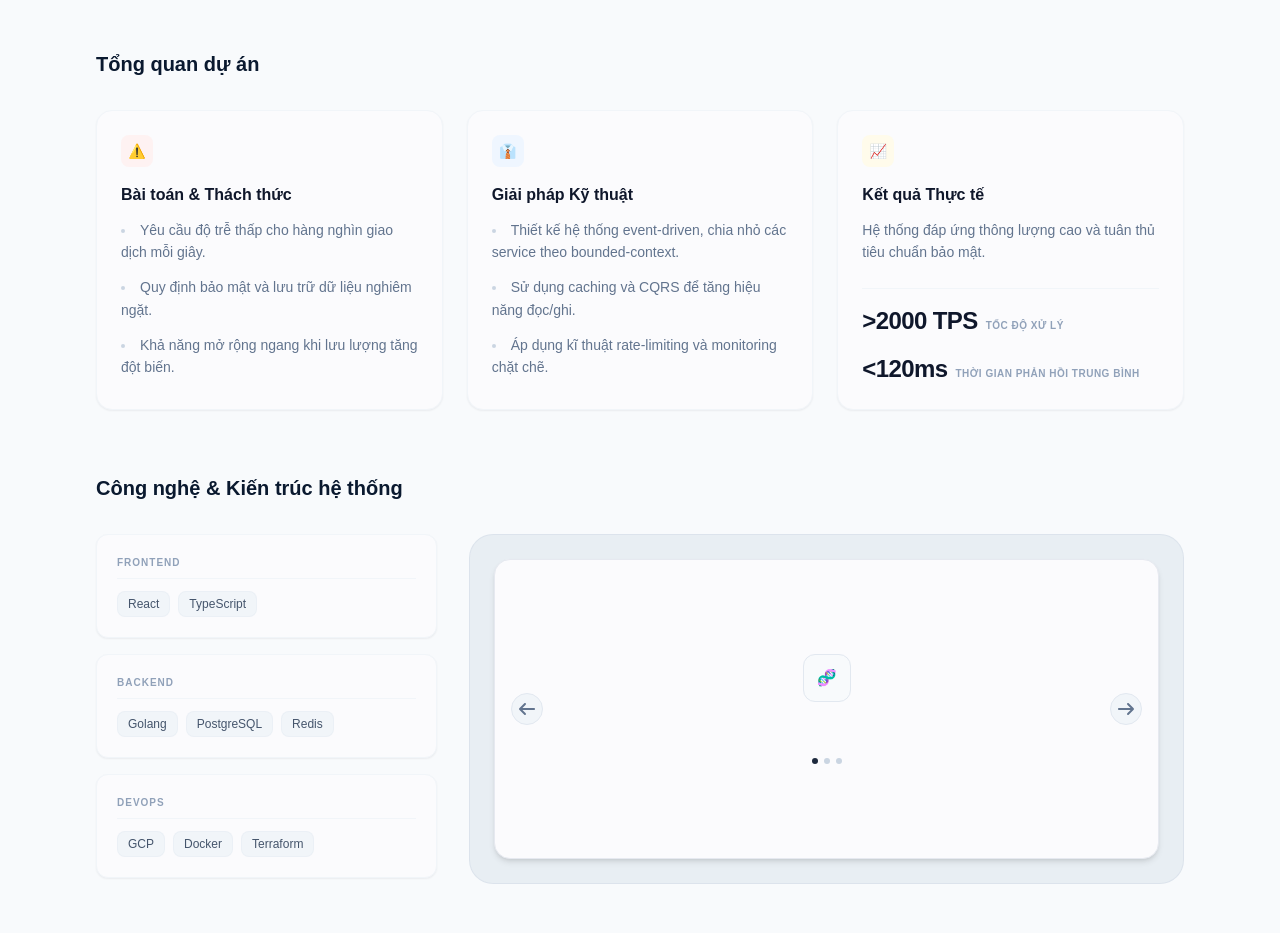
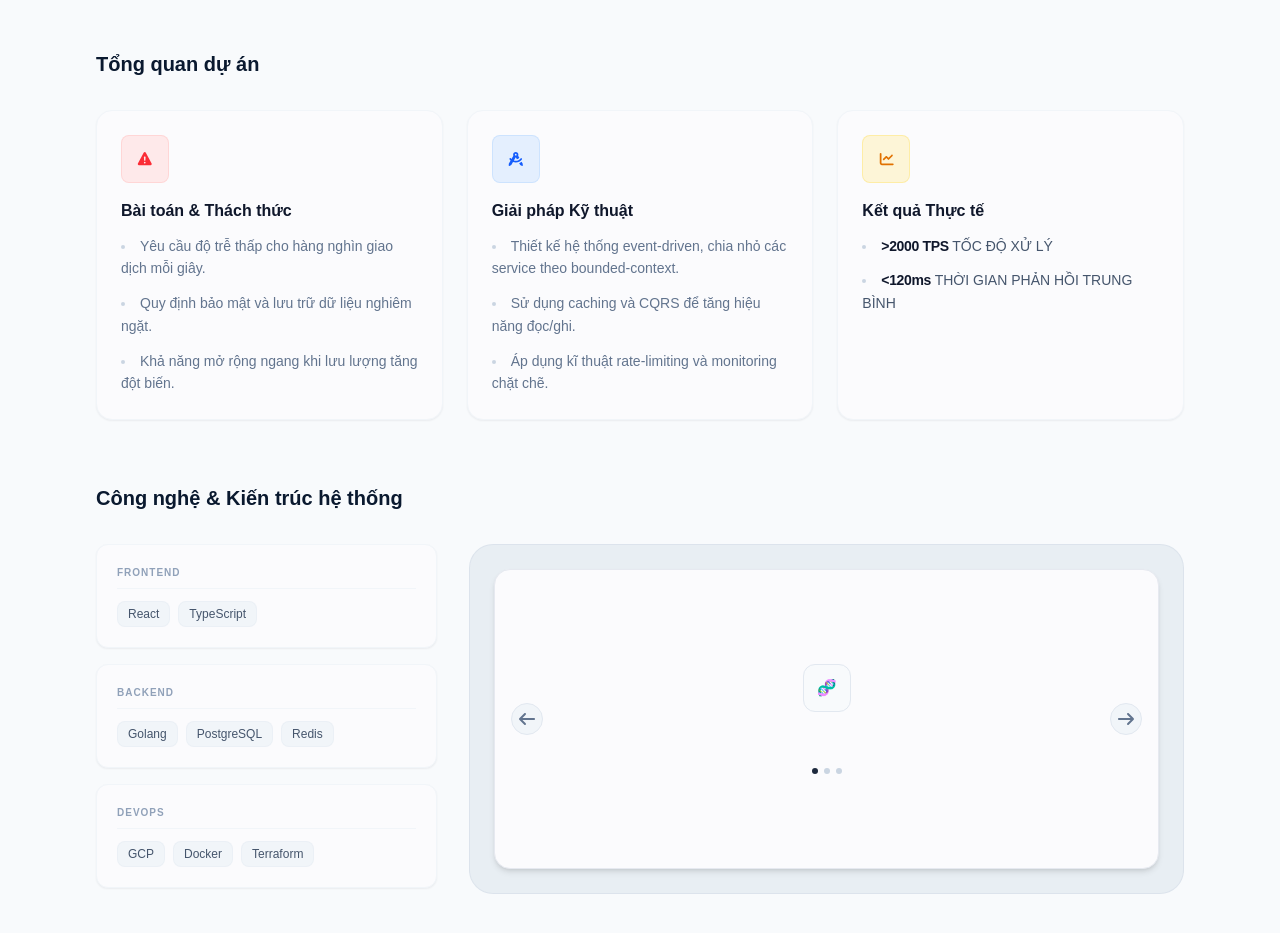
Before and after one commit to DBPCod/Portfolio, a Next.js app in the folder portfolio/: page /project/nen-tang-fintech-core in a window 1280 px wide. Shown: the part 1160-2093 px from the top of the page. Built offline with nearby package versions, Linux system fonts and the light colour scheme.

Commit message:
fix: sủa lỗi icon và text trong tổng quan dự án

```diff
--- a/portfolio/app/project/[slug]/page.tsx
+++ b/portfolio/app/project/[slug]/page.tsx
@@ -3,7 +3,7 @@
 import { useCallback, useEffect, useRef, useState } from 'react';
 import { PROJECTS_DATA } from '@/libs/data/projects.data';
 import Header from '@/app/dashboard/_components/Header';
-import { faArrowRight, faArrowUpRightFromSquare, faCode } from '@fortawesome/free-solid-svg-icons';
+import { faArrowRight, faArrowUpRightFromSquare, faCode, faTriangleExclamation, faCompassDrafting, faChartLine } from '@fortawesome/free-solid-svg-icons';
 import { FontAwesomeIcon } from '@fortawesome/react-fontawesome';
 
 export default function ProjectDetail({
@@ -191,7 +191,9 @@ export default function ProjectDetail({
         <div className="grid grid-cols-1 md:grid-cols-3 gap-6">
           {/* Cột 1: Bài toán & Thách thức */}
           <div className="bg-[#FBFBFD] border border-slate-100 rounded-2xl p-6 shadow-[0_1px_2px_rgba(15,23,42,0.06)] flex flex-col">
-            <div className="w-8 h-8 rounded-lg bg-red-50 text-red-500 flex items-center justify-center font-bold text-sm mb-4">⚠️</div>
+            <div className="w-12 h-12 rounded-lg bg-red-100/70 border border-red-200/60 text-red-500 flex items-center justify-center font-bold text-sm mb-4">
+              <FontAwesomeIcon icon={faTriangleExclamation} className="w-6 h-6" />
+            </div>
             <h3 className="text-base font-bold text-slate-900 mb-3">{project.overview?.challenge?.title}</h3>
             <ul className="space-y-3 flex-grow">
               {project.overview?.challenge?.points.map((point, index) => (
@@ -204,7 +206,9 @@ export default function ProjectDetail({
 
           {/* Cột 2: Giải pháp kỹ thuật */}
           <div className="bg-[#FBFBFD] border border-slate-100 rounded-2xl p-6 shadow-[0_1px_2px_rgba(15,23,42,0.06)] flex flex-col">
-            <div className="w-8 h-8 rounded-lg bg-blue-50 text-blue-600 flex items-center justify-center font-bold text-sm mb-4">👔</div>
+            <div className="w-12 h-12 rounded-lg bg-blue-100/70 border border-blue-200/60 text-blue-600 flex items-center justify-center font-bold text-sm mb-4">
+              <FontAwesomeIcon icon={faCompassDrafting} className="w-6 h-6" />
+            </div>
             <h3 className="text-base font-bold text-slate-900 mb-3">{project.overview?.solution?.title}</h3>
             <ul className="space-y-3 flex-grow">
               {project.overview?.solution?.points.map((point, index) => (
@@ -217,19 +221,18 @@ export default function ProjectDetail({
 
           {/* Cột 3: Kết quả thực tế */}
           <div className="bg-[#FBFBFD] border border-slate-100 rounded-2xl p-6 shadow-[0_1px_2px_rgba(15,23,42,0.06)] flex flex-col">
-            <div className="w-8 h-8 rounded-lg bg-amber-50 text-amber-600 flex items-center justify-center font-bold text-sm mb-4">📈</div>
+            <div className="w-12 h-12 rounded-lg bg-amber-100/70 border border-amber-200/60 text-amber-600 flex items-center justify-center font-bold text-sm mb-4">
+              <FontAwesomeIcon icon={faChartLine} className="w-6 h-6" />
+            </div>
             <h3 className="text-base font-bold text-slate-900 mb-3">{project.overview?.result?.title}</h3>
-            <p className="text-sm text-slate-500 leading-relaxed mb-6">{project.overview?.result?.description}</p>
-
-            {/* Chỉ số Metrics */}
-            <div className="mt-auto pt-4 border-t border-slate-100 space-y-4">
+            <ul className="space-y-3 flex-grow">
               {project.overview?.result?.metrics.map((metric, index) => (
-                <div key={index} className="flex items-baseline gap-2">
-                  <span className="text-2xl font-black text-slate-900 tracking-tight">{metric.value}</span>
-                  <span className="text-[10px] font-bold text-slate-400 uppercase tracking-wider">{metric.label}</span>
-                </div>
+                <li key={index} className="list-disc list-inside gap-3 text-sm text-slate-300 leading-relaxed">
+                  <span className="font-black text-slate-900 tracking-tight">{metric.value}</span>
+                  <span className="text-slate-600">{" " + metric.label}</span>
+                </li>
               ))}
-            </div>
+            </ul>
           </div>
         </div>
       </section>
--- a/portfolio/libs/data/projects.data.ts
+++ b/portfolio/libs/data/projects.data.ts
@@ -41,7 +41,7 @@ export const PROJECTS_DATA = {
         title: "Kết quả Thực tế",
         description: "Hệ thống mới đã cải thiện đáng kể hiệu suất vận hành và giảm thiểu chi phí bảo trì.",
         metrics: [
-          { label: "THỜI GIAN XỬ LÝ ĐƠN", value: "-45%" },
+          { label: "THỜI GIAN XỬ LÝ ĐƠN", value: "- 45%" },
           { label: "UPTIME HỆ THỐNG", value: "99.9%" }
         ]
       }
```
